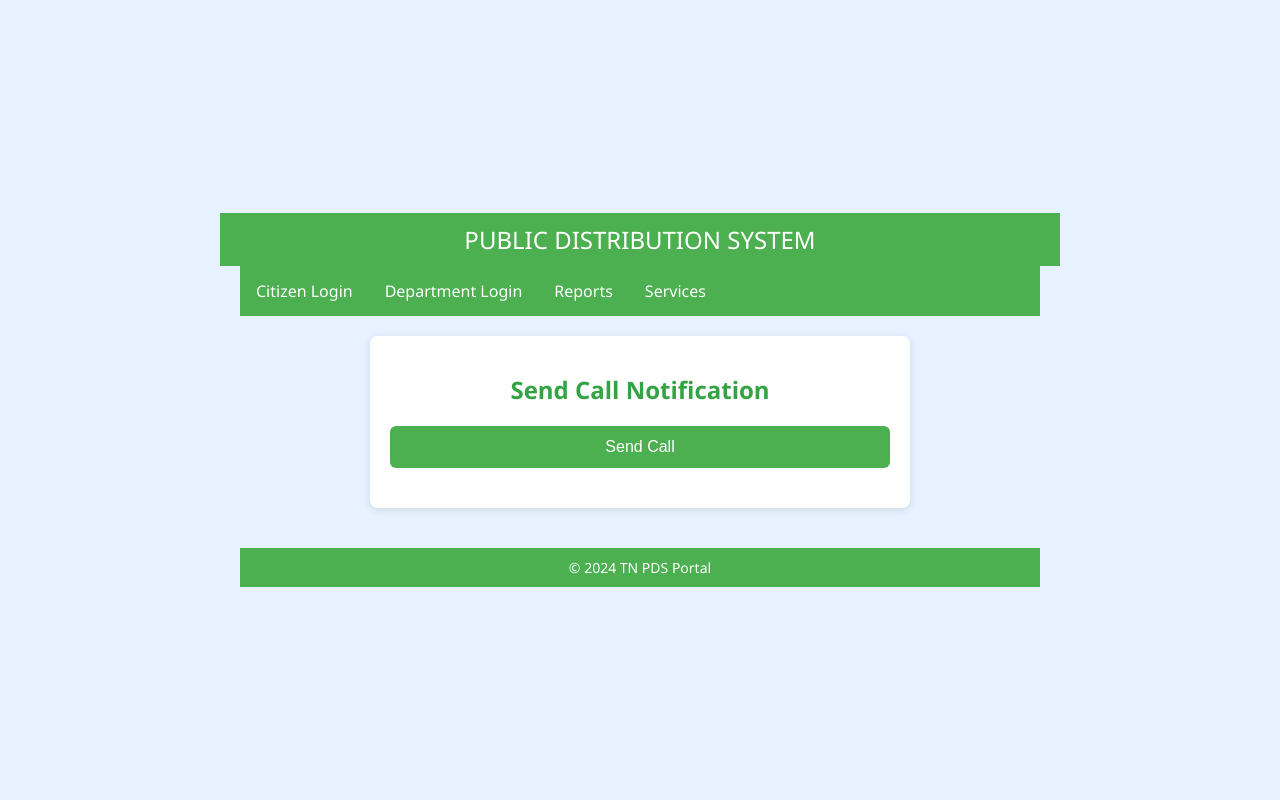
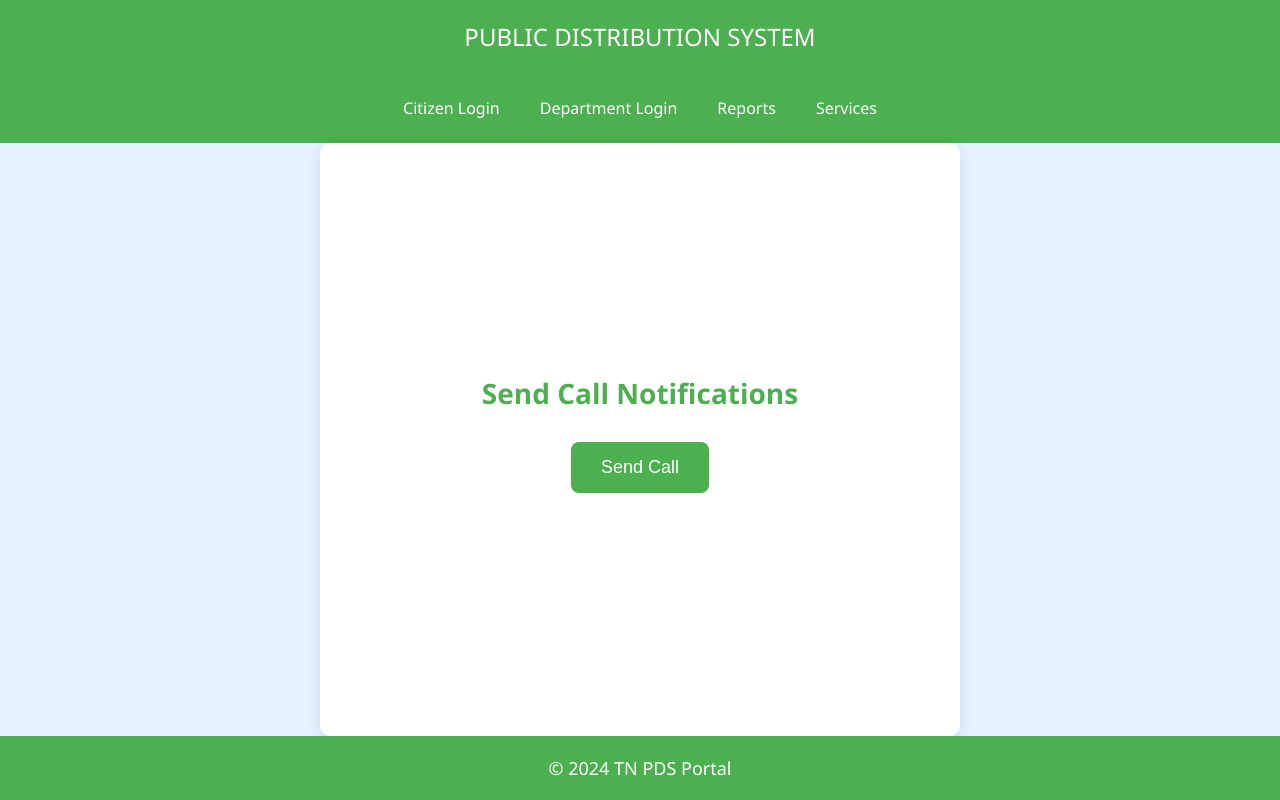
Before and after one commit to latheefahmed/call, a plain HTML site: page index.html in a window 1280 px wide. Drawn offline with Linux system fonts and the light colour scheme.

Commit message:
index.html

```diff
--- a/index.html
+++ b/index.html
@@ -5,157 +5,140 @@
     <meta name="viewport" content="width=device-width, initial-scale=1.0">
     <title>Send Call Notification</title>
     <style>
-        /* General Body Style */
         body {
             font-family: 'Segoe UI', Tahoma, Geneva, Verdana, sans-serif;
             background-color: #e6f2ff;
             margin: 0;
             padding: 0;
             display: flex;
+            flex-direction: column;
+            height: 100vh;
+            overflow: hidden;
+        }
+
+        header, footer {
+            background-color: #4CAF50;
+            color: white;
+            text-align: center;
+            padding: 20px;
+            font-size: 24px;
+            flex-shrink: 0;
+        }
+
+        nav {
+            background-color: #4CAF50;
+            display: flex;
             justify-content: center;
             align-items: center;
-            height: 100vh;
-            flex-direction: column;
-        }
-
-        /* Header Style */
-        header {
-            background-color: #4CAF50;
-            color: white;
-            padding: 10px 20px;
-            text-align: center;
-            font-size: 24px;
-            width: 100%;
-            max-width: 800px;
-        }
-
-        /* Navbar Styling */
-        nav {
-            background-color: #4CAF50;
-            overflow: hidden;
-            width: 100%;
-            max-width: 800px;
+            padding: 10px 0;
+            flex-shrink: 0;
         }
 
         nav a {
-            float: left;
-            display: block;
-            color: rgb(255, 255, 255);
-            text-align: center;
-            padding: 14px 16px;
+            color: white;
             text-decoration: none;
+            padding: 14px 20px;
+            font-size: 16px;
+            transition: background-color 0.3s, color 0.3s;
         }
 
         nav a:hover {
             background-color: #2ed31c;
             color: #4CAF50;
+            border-radius: 6px;
         }
 
-        /* Container for the Content */
         .container {
-            max-width: 500px;
+            flex-grow: 1;
+            display: flex;
+            justify-content: center;
+            align-items: center;
+            flex-direction: column;
+            padding: 20px;
             width: 100%;
-            margin: 20px auto;
-            background: #ffffff;
-            padding: 20px;
-            border-radius: 8px;
-            box-shadow: 0 2px 10px rgba(0, 0, 0, 0.1);
+            max-width: 600px;
+            margin: 0 auto;
+            background: white;
+            box-shadow: 0 4px 15px rgba(0, 0, 0, 0.1);
+            border-radius: 10px;
+            text-align: center;
         }
 
-        /* Header Text */
         h1 {
-            text-align: center;
-            color: #33a344;
-            font-size: 24px;
+            color: #4CAF50;
             margin-bottom: 20px;
+            font-size: 28px;
         }
 
-        /* Button Styling */
         button {
             background-color: #4CAF50;
             color: white;
             border: none;
-            padding: 12px 24px;
+            padding: 15px 30px;
             cursor: pointer;
-            border-radius: 6px;
-            font-size: 16px;
-            width: 100%;
-            text-align: center;
+            border-radius: 8px;
+            font-size: 18px;
+            margin: 10px 0;
+            transition: background-color 0.3s, transform 0.3s;
         }
 
         button:hover {
             background-color: #33a344;
+            transform: scale(1.05);
         }
 
-        /* Result Section Styling */
         #result {
             margin-top: 20px;
+            overflow-y: auto;
+            max-height: 300px;
+            width: 100%;
         }
 
-        /* Paragraph Style for Each Message */
         p {
             background: #f0f8ff;
-            padding: 12px;
+            padding: 10px;
             border: 1px solid #b3d7ff;
-            border-radius: 6px;
+            border-radius: 8px;
             color: #003366;
-            font-size: 14px;
+            font-size: 16px;
             margin: 5px 0;
+            text-align: left;
         }
 
-        /* Footer Style */
         footer {
-            text-align: center;
-            font-size: 14px;
-            color: #777;
-            margin-top: 20px;
-            background-color: #4CAF50;
-            padding: 10px 0;
-            color: white;
-            width: 100%;
-            max-width: 800px;
+            font-size: 18px;
         }
 
-        /* Responsive Design for Mobile Devices */
-        @media (max-width: 600px) {
-            .container {
-                padding: 15px;
+        @media (max-width: 768px) {
+            h1 {
+                font-size: 24px;
             }
 
             button {
+                font-size: 16px;
+                padding: 12px 24px;
+            }
+
+            p {
                 font-size: 14px;
-                padding: 10px 20px;
             }
         }
     </style>
 </head>
 <body>
-
-    <!-- Header -->
-    <header>
-        PUBLIC DISTRIBUTION SYSTEM
-    </header>
-
-    <!-- Navbar -->
+    <header>PUBLIC DISTRIBUTION SYSTEM</header>
     <nav>
         <a href="#">Citizen Login</a>
         <a href="#">Department Login</a>
         <a href="#">Reports</a>
         <a href="#">Services</a>
     </nav>
-
-    <!-- Main Content -->
     <div class="container">
-        <h1>Send Call Notification</h1>
+        <h1>Send Call Notifications</h1>
         <button onclick="sendCall()">Send Call</button>
         <div id="result"></div>
     </div>
-
-    <!-- Footer -->
-    <footer>
-        © 2024 TN PDS Portal
-    </footer>
-
+    <footer>© 2024 TN PDS Portal</footer>
     <script>
         function sendCall() {
             fetch('/send-calls', {
@@ -167,7 +150,7 @@
             .then(response => response.json())
             .then(data => {
                 const resultDiv = document.getElementById('result');
-                resultDiv.innerHTML = ''; // Clear previous results
+                resultDiv.innerHTML = '';
                 data.forEach(message => {
                     const p = document.createElement('p');
                     p.textContent = message;
@@ -179,6 +162,5 @@
             });
         }
     </script>
-
 </body>
 </html>
```
